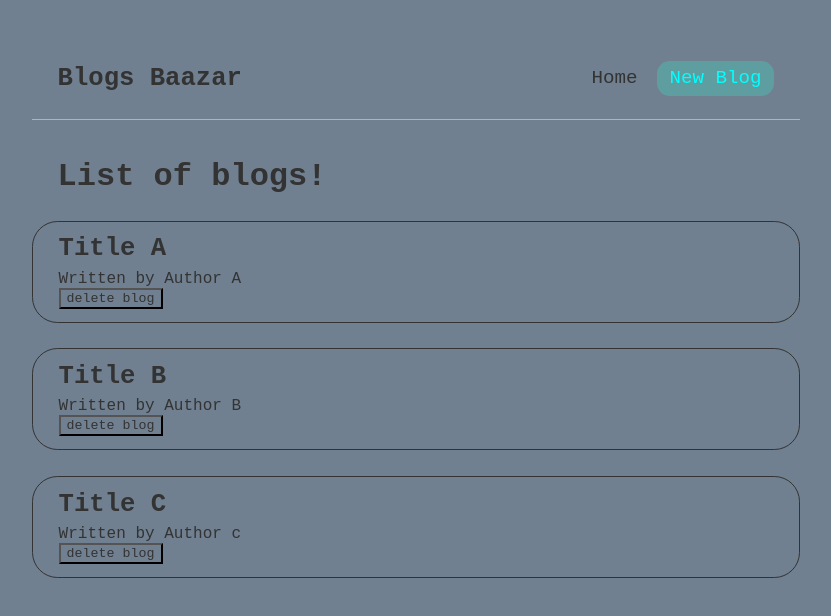
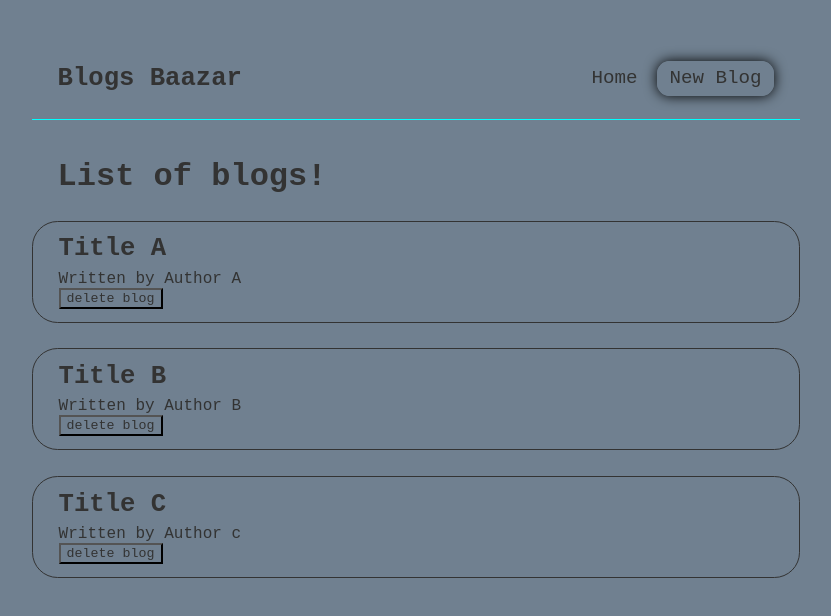
Before and after one commit to shaikrasheed99/the-blogs-bazaar, a React (Vite) app: page / in a window 1280 px wide. In both pictures the pointer is over the link "New Blog". Shown: the top 616 px of the page, without its empty margins (224-1055 px from the left). Built offline with nearby package versions, Linux system fonts and the light colour scheme.

Commit message:
Add. CSS styles to Navbar component

```diff
--- a/src/components/navbar/Navbar.css
+++ b/src/components/navbar/Navbar.css
@@ -24,9 +24,17 @@
 }
 
 .navbar #new-blog {
-    background-color: cadetblue;
+    background-color: cyan;
     border-radius: 1vw;
     padding: 0.5vw 1vw;
+}
+
+.navbar #new-blog:hover {
+    background-color: slategray;
+    color: #333;
+    border-radius: 1vw;
+    padding: 0.5vw 1vw;
+    box-shadow: 0 0 1vw rgba(0, 0, 0, 1);
 }
 
 .navbar a:hover {
```
